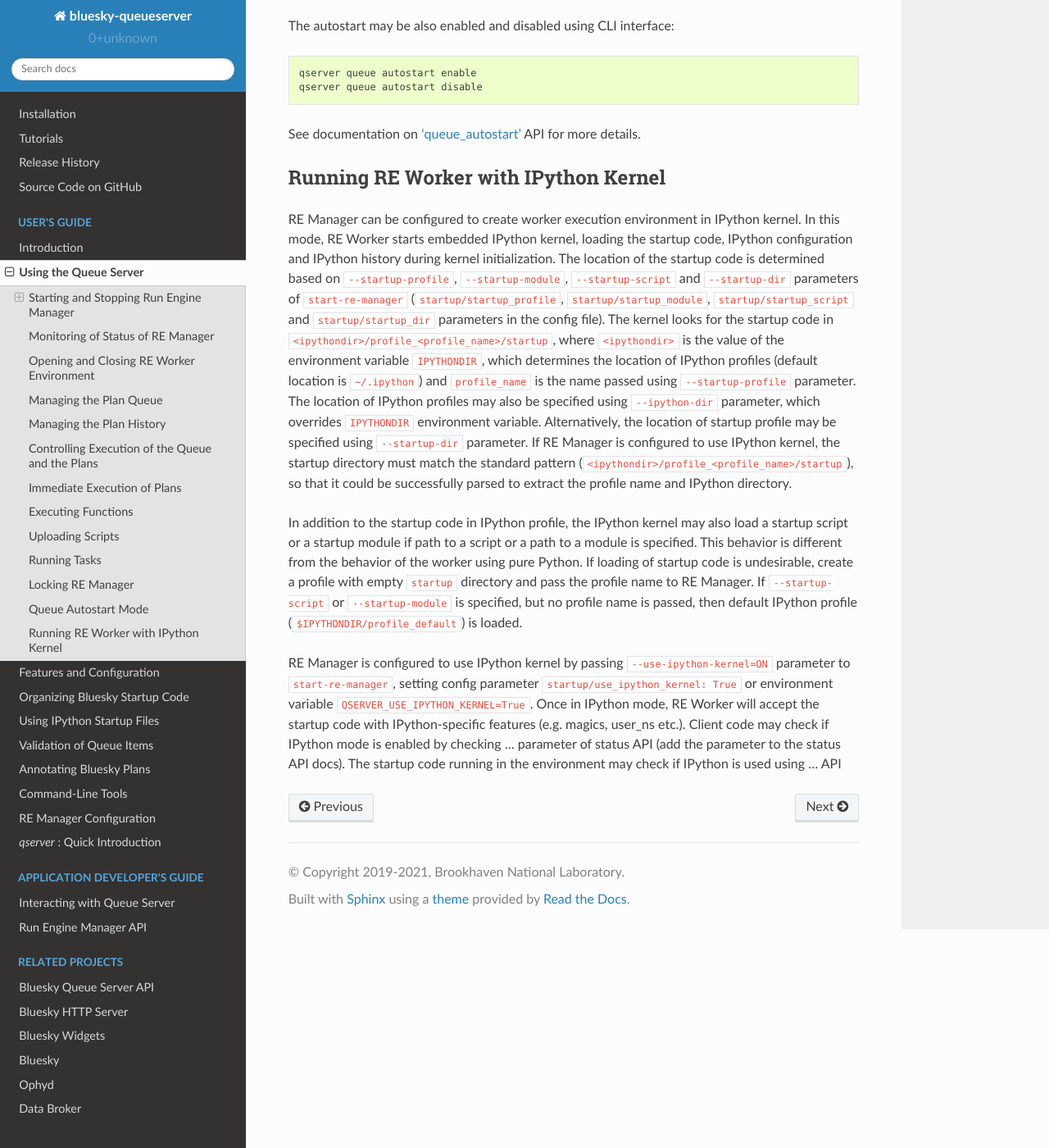
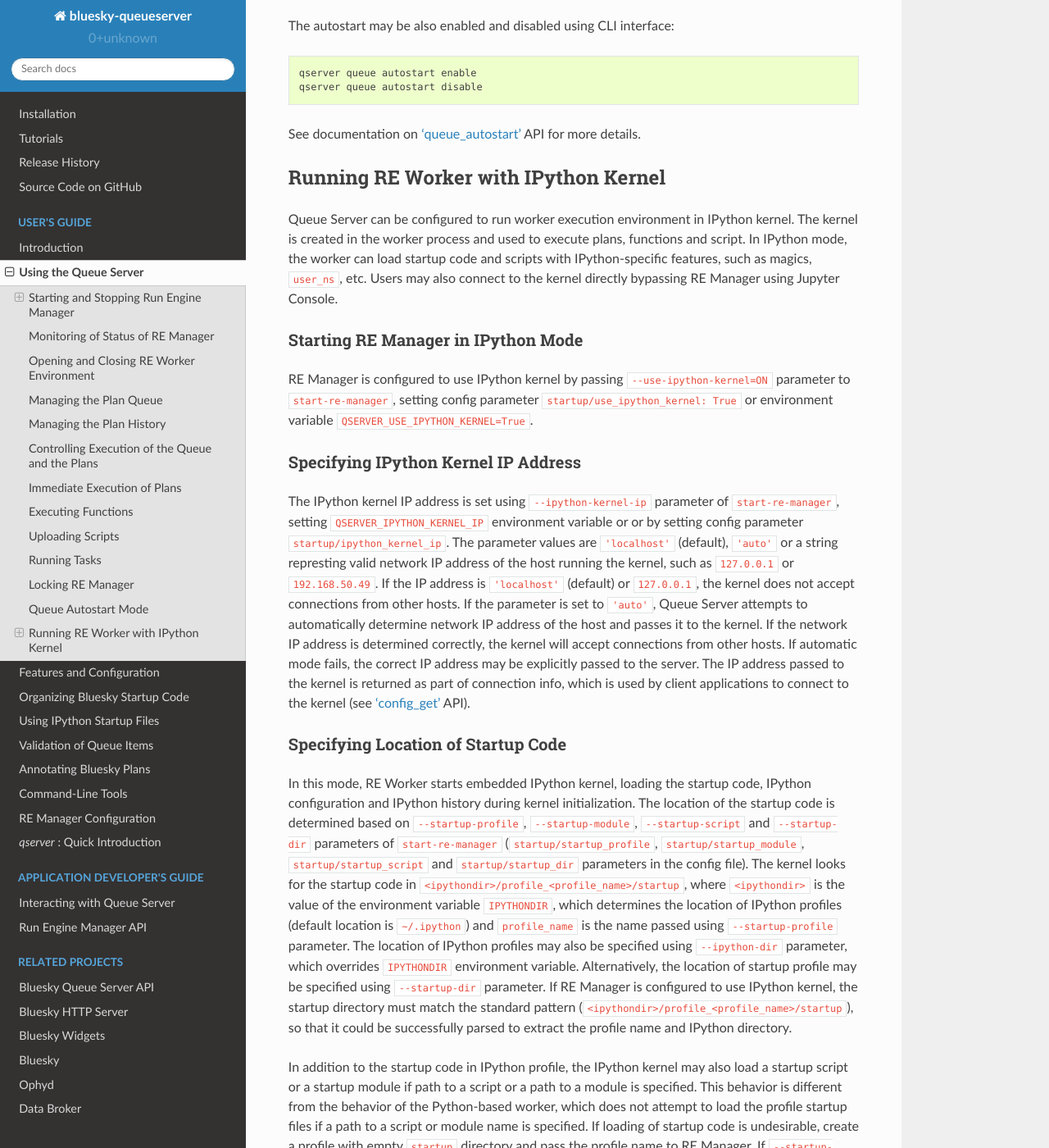
Before and after one commit to bluesky/bluesky-queueserver, a Sphinx documentation site: the page built from docs/source/using_queue_server.rst, in a window 1280 px wide and 1400 px high, scrolled down 11509 px. Shown: the whole window at 82% size. Built offline with Sphinx 7.4.7 and the Read the Docs theme 2.0.0, drawn with Linux system fonts in a browser that asks for light colours; some of the changed text lies outside the part shown.

Commit message:
DOC: more documentation on IPython kernel mode

```diff
--- a/docs/source/using_queue_server.rst
+++ b/docs/source/using_queue_server.rst
@@ -531,7 +531,39 @@
 Running RE Worker with IPython Kernel
 -------------------------------------
 
-RE Manager can be configured to create worker execution environment in IPython kernel.
+Queue Server can be configured to run worker execution environment in IPython kernel.
+The kernel is created in the worker process and used to execute plans, functions and script.
+In IPython mode, the worker can load startup code and scripts with IPython-specific
+features, such as magics, ``user_ns``, etc. Users may also connect to the kernel directly
+bypassing RE Manager using Jupyter Console.
+
+Starting RE Manager in IPython Mode
+***********************************
+
+RE Manager is configured to use IPython kernel by passing ``--use-ipython-kernel=ON`` parameter
+to ``start-re-manager``, setting config parameter ``startup/use_ipython_kernel: True`` or
+environment variable ``QSERVER_USE_IPYTHON_KERNEL=True``.
+
+Specifying IPython Kernel IP Address
+************************************
+
+The IPython kernel IP address is set using ``--ipython-kernel-ip`` parameter of
+``start-re-manager``, setting ``QSERVER_IPYTHON_KERNEL_IP`` environment variable or
+or by setting config parameter ``startup/ipython_kernel_ip``. The parameter values
+are ``'localhost'`` (default), ``'auto'`` or a string represting valid network
+IP address of the host running the kernel, such as ``127.0.0.1`` or ``192.168.50.49``.
+If the IP address is ``'localhost'`` (default) or ``127.0.0.1``, the kernel does not accept
+connections from other hosts. If the parameter is set to ``'auto'``, Queue Server attempts
+to automatically determine network IP address of the host and passes it to the kernel.
+If the network IP address is determined correctly, the kernel will accept connections
+from other hosts. If automatic mode fails, the correct IP address may be explicitly passed to
+the server. The IP address passed to the kernel is returned as part of connection info,
+which is used by client applications to connect to the kernel
+(see :ref:`method_config_get` API).
+
+Specifying Location of Startup Code
+***********************************
+
 In this mode, RE Worker starts embedded IPython kernel, loading the startup code, IPython
 configuration and IPython history during kernel initialization. The location of the
 startup code is determined based on ``--startup-profile``, ``--startup-module``,
@@ -550,14 +582,30 @@
 
 In addition to the startup code in IPython profile, the IPython kernel may also load
 a startup script or a startup module if path to a script or a path to a module is specified.
-This behavior is different from the behavior of the worker using pure Python. If loading of startup
-code is undesirable, create a profile with empty ``startup`` directory and pass the profile
-name to RE Manager. If ``--startup-script`` or ``--startup-module`` is specified, but no
-profile name is passed, then default IPython profile (``$IPYTHONDIR/profile_default``) is loaded.
+This behavior is different from the behavior of the Python-based worker, which does not attempt
+to load the profile startup files if a path to a script or module name is specified.
+If loading of startup code is undesirable, create a profile with empty ``startup`` directory
+and pass the profile name to RE Manager. If ``--startup-script`` or ``--startup-module`` is specified,
+but no profile name is passed, then default IPython profile (``$IPYTHONDIR/profile_default``) is loaded.
 
-RE Manager is configured to use IPython kernel by passing ``--use-ipython-kernel=ON`` parameter
-to ``start-re-manager``, setting config parameter ``startup/use_ipython_kernel: True`` or
-environment variable ``QSERVER_USE_IPYTHON_KERNEL=True``. Once in IPython mode,
+Setting Matplotlib Backend
+**************************
+
+If RE Manager is running on the local machine and IPython mode is enabled, the in-process live
+plotting may be performed directly from the worker environment. This feature may be convenient
+for users, who wish to keep the existing interactive IPython-based workflows, but may
+want to mix REPL interactions with API control of the environment (e.g. for GUI or autonomous
+control). In order to enable plotting, the appropriate Matplotlib backend must be set
+using ``--ipython-matplotlib`` parameter of ``start-re-manager`` or ``worker/ipython_matplotlib``
+config parameter. The parameter is passed directly to IPython kernel and accepts the same
+set of values as the ``--matplotlib`` parameter of ``ipython``. The backend is set to ``agg``
+by default, which disables plotting and should be used when running RE Manager on a remote server.
+Select another appriate backend (e.g. ``qt5``) to enable plotting.
+
+Checking if IPython Mode is Enabled
+***********************************
+
+Once in IPython mode,
 RE Worker will accept the startup code with IPython-specific features (e.g. magics, user_ns etc.).
 Client code may check if IPython mode is enabled by checking  ... parameter of status API
 (add the parameter to the status API docs). The startup code running in the environment
```
